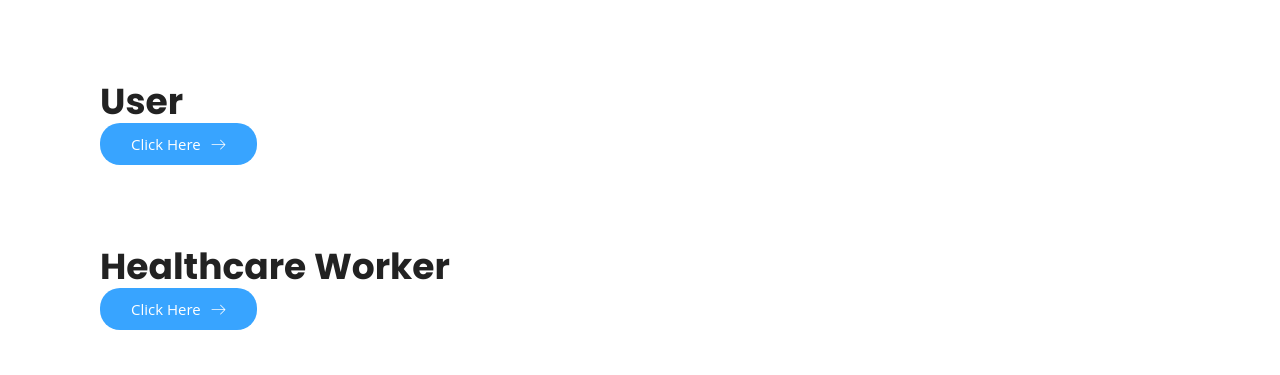
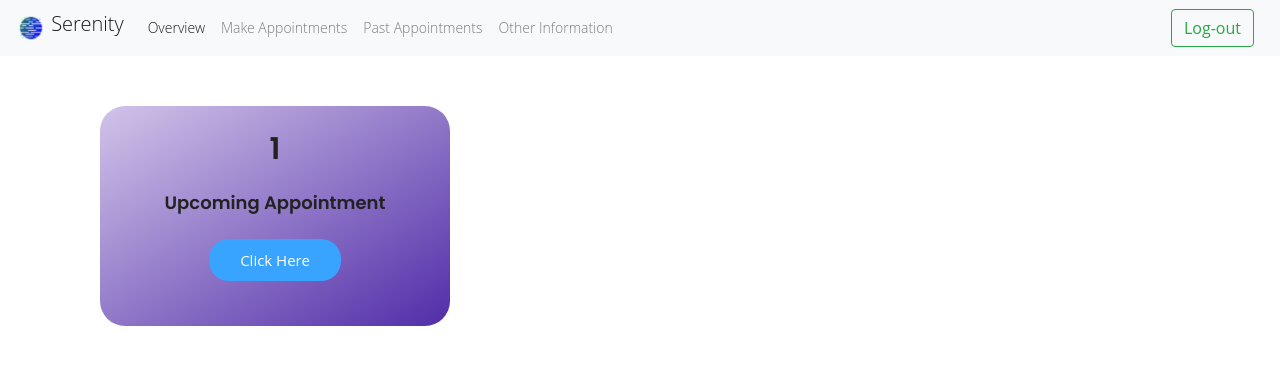
Before and after one commit to alch-1/CodeForCoronaHackathon, a Flask app: page /user in a window 1280 px wide. Shown: the top 375 px of the page. Run offline with Flask 2, Linux system fonts and the light colour scheme; some libraries are stand-ins or nearby versions.

Commit message:
User homepage

```diff
--- a/static/css/style.css
+++ b/static/css/style.css
@@ -22,6 +22,10 @@ body {
   p {
     margin-top: 25px;
     margin-bottom: 25px;
+  }
+
+  .sm-toppadding{
+    padding: 1 0 0 0;
   }
 
   .btn {
--- a/templates/user.html
+++ b/templates/user.html
@@ -9,19 +9,74 @@
 
     {% block body %}
 
+    <body>
+        <nav class="navbar navbar-expand-lg navbar-light bg-light">
+        <a class="navbar-brand" href="#">
+        <img src="/static/img/logo/profile.png" width="30" height="30" class="d-inline-block align-top" alt="">
+        Serenity
+        </a>
+
+        <div class="collapse align-items-center navbar-collapse" id="navbarSupportedContent">
+          <ul class="navbar-nav mr-auto">
+            <li class="nav-item active">
+              <a class="nav-link" href="#">Overview <span class="sr-only">(current)</span></a>
+            </li>
+            <li class="nav-item">
+              <a class="nav-link" href="#">Make Appointments</a>
+            </li>
+            <li class="nav-item">
+              <a class="nav-link" href="#">Past Appointments</a>
+            </li>
+            <li class="nav-item">
+              <a class="nav-link" href="#">Other Information</a>
+            </li>
+          </ul>
+          <form class="form-inline my-2 my-lg-0" action="logout">
+            <button class="btn btn-outline-success my-2 my-sm-0" type="submit">Log-out</button>
+          </form>
+        </div>
+      </nav>
+
     <div class="container">
         <!-- Content here -->
-        <div class="container">
+        <div class="container" style="padding-top: 50px;">
             <!-- Content here -->
-            <h1>User</h1>
-            <a href="#" class="genric-btn info circle arrow" style="font-size: 15px">Click Here<span class="lnr lnr-arrow-right"></span></a>
+            <div style="background-image: linear-gradient(to bottom right, #D1C4E9, #512DA8); width: 350px; height:220px; border-radius: 25px; text-align: center; padding-top: 25px;">
+                <!-- To change to dynamic -->
+                <h2>1</h2>
+                <p class="sm-toppadding"></p>
+                <h4>Upcoming Appointment</h4>
+                <p class="sm-toppadding"></p>
+
+                <a href="#" class="genric-btn info circle" style="font-size: 15px" onclick="showMore()">Click Here</a><br>
+            </div>
         </div>
 
-        <div class="container">
-        <!-- Content here -->
+        <div class="container" style="padding-top: 50px;">
+            <div id="show_more" style="display:none">
+                <h4>
+                    <small class="text-muted">VIDEO CALL with</small><br>
+                    Dr Benj Wong W.E.
+                </h4>
+                <p class="lead">Monday, 11th May 2020 <br>12.30pm to 3.30pm</p>
+            </div>
+        </div>
+
+        <script>
+            function showMore(){
+            var x = document.getElementById("show_more");
+                if (x.style.display === "none") {
+                    x.style.display = "block";
+                } else {
+                    x.style.display = "none";
+                }
+                }
+        </script>
+
+        <!-- <div class="container">
             <h1>Healthcare Worker</h1>
             <a href="#" class="genric-btn info circle arrow" style="font-size: 15px">Click Here<span class="lnr lnr-arrow-right"></span></a>
-        </div>
+        </div> -->
     </div>
 
 
```
